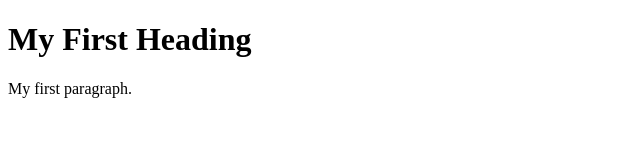
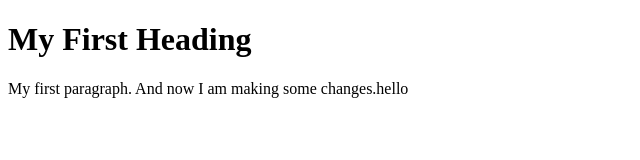
Before and after one commit to sanjnaofficial/CustomRepo, a plain HTML site: page index.html in a window 1280 px wide. Shown: the whole page, without its empty margins (0-640 px from the left). Drawn offline with Linux system fonts and the light colour scheme.

Commit message:
commit done for bug 2045

```diff
--- a/index.html
+++ b/index.html
@@ -6,7 +6,7 @@
 <body>
 
 <h1>My First Heading</h1>
-<p>My first paragraph.</p>
+<p>My first paragraph. And now I am making some changes.hello</p>
 
 </body>
 </html>
```
